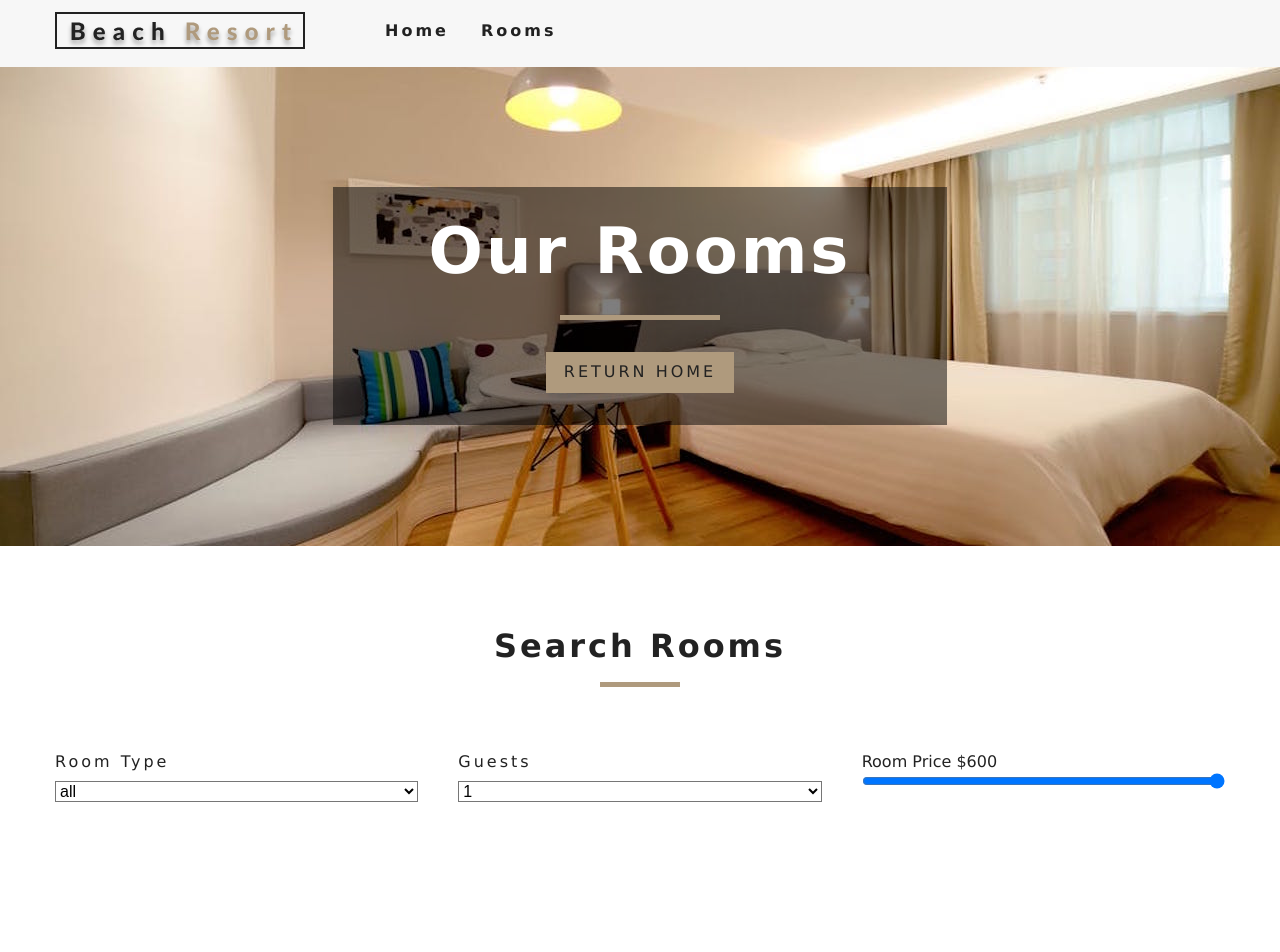
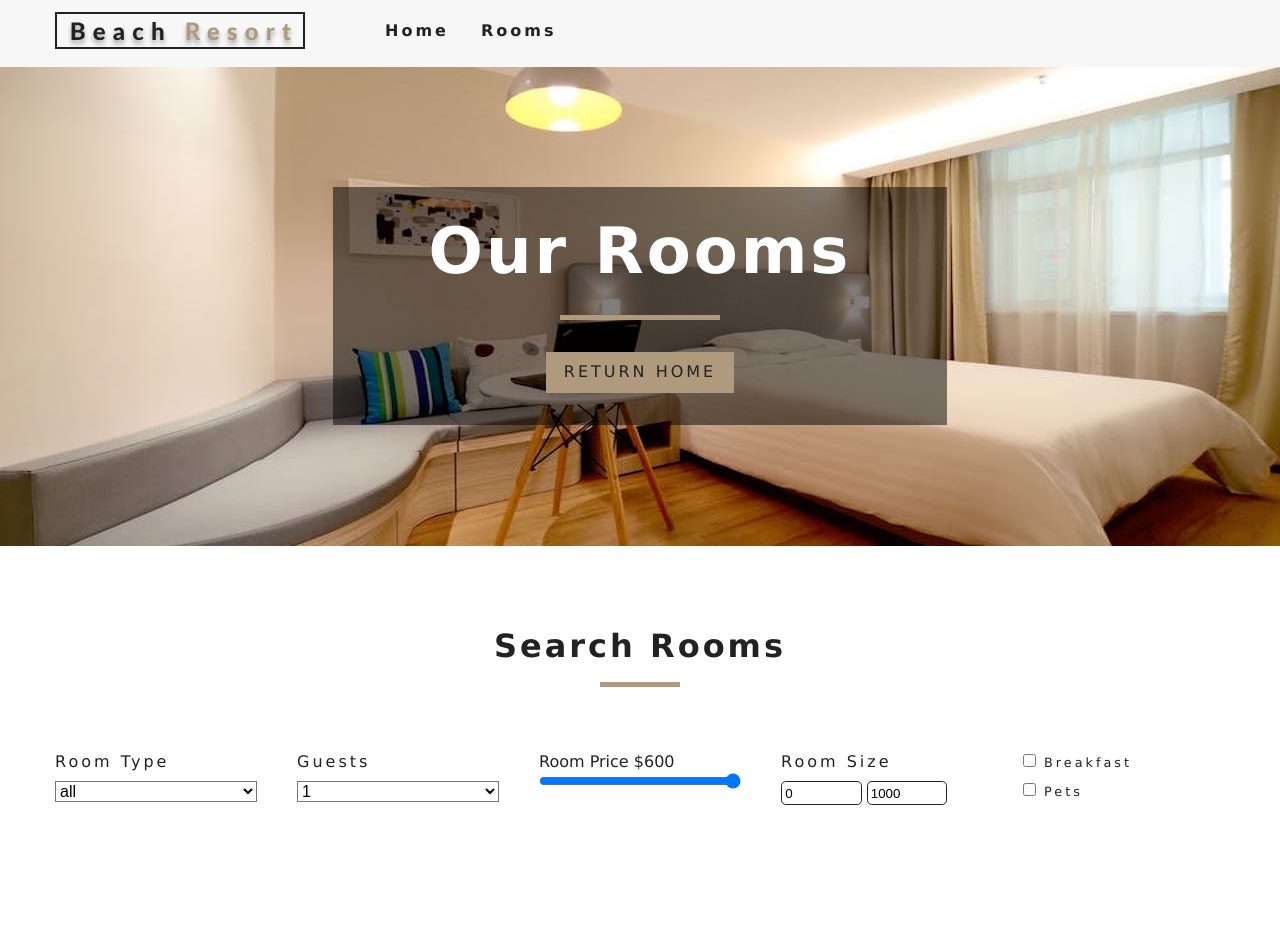
Before and after one commit to wbonneville/resort, a React (Create React App) app: page /rooms in a window 1280 px wide. Shown: the top 952 px of the page. Built offline with nearby package versions, Linux system fonts and the light colour scheme; the HTML template or start-up script is replaced by a standard one.

Commit message:
Finish filter

```diff
--- a/src/components/RoomFilter.js
+++ b/src/components/RoomFilter.js
@@ -19,7 +19,8 @@
     maxPrice,
     minSize,
     maxSize,
-    breakfast
+    breakfast,
+    pets
   } = context;
 
   // get unique types
@@ -34,6 +35,7 @@
       </option>
     );
   });
+
   let people = getUnique(rooms, "capacity");
   people = people.map((item, index) => {
     return (
@@ -42,6 +44,7 @@
       </option>
     );
   });
+
   return (
     <section className="filter-container">
       <Title title="search rooms" />
@@ -91,6 +94,53 @@
           </label>
         </div>
         {/* end of room price */}
+        {/* size */}
+        <div className="form-group">
+          <label htmlFor="size">room size</label>
+          <div className="size-inputs">
+            <input
+              type="number"
+              name="minSize"
+              id="size"
+              value={minSize}
+              onChange={handleChange}
+              className="size-input"
+            />
+            <input
+              type="number"
+              name="maxSize"
+              id="size"
+              value={maxSize}
+              onChange={handleChange}
+              className="size-input"
+            />
+          </div>
+        </div>
+        {/* end of size */}
+        {/* extras */}
+        <div className="form-group">
+          <div className="single-extra">
+            <input
+              type="checkbox"
+              name="breakfast"
+              id="breakfast"
+              checked={breakfast}
+              onChange={handleChange}
+            />
+            <label htmlFor="breakfast">breakfast</label>
+          </div>
+          <div className="single-extra">
+            <input
+              type="checkbox"
+              name="pets"
+              id="pets"
+              checked={pets}
+              onChange={handleChange}
+            />
+            <label htmlFor="pets">pets</label>
+          </div>
+        </div>
+        {/* end of extras */}
       </form>
     </section>
   );
--- a/src/context.js
+++ b/src/context.js
@@ -71,7 +71,7 @@
     // select an option
     const target = event.target;
     // is a paramater checked?
-    const value = event.type === "checkbox" ? target.checked : target.value;
+    const value = target.type === "checkbox" ? target.checked : target.value;
     // name = option selected
     const name = event.target.name;
     // set state..
@@ -120,8 +120,22 @@
     // the state of sorted rooms is now equal to tempRooms
 
     // filter by price
+    tempRooms = tempRooms.filter(room => room.price <= price);
 
-    tempRooms = tempRooms.filter(room => room.price <= price);
+    // return room size bigger then minSize and room size smaller than maxSize
+    tempRooms = tempRooms.filter(
+      room => room.size >= minSize && room.size <= maxSize
+    );
+
+    // if breakfast is true in the specific room, filter it in
+    if (breakfast === true) {
+      tempRooms = tempRooms.filter(room => room.breakfast === true);
+    }
+
+    // if pets is true in the specific room, filter it in
+    if (pets === true) {
+      tempRooms = tempRooms.filter(room => room.pets === true);
+    }
 
     this.setState({
       sortedRooms: tempRooms
```
